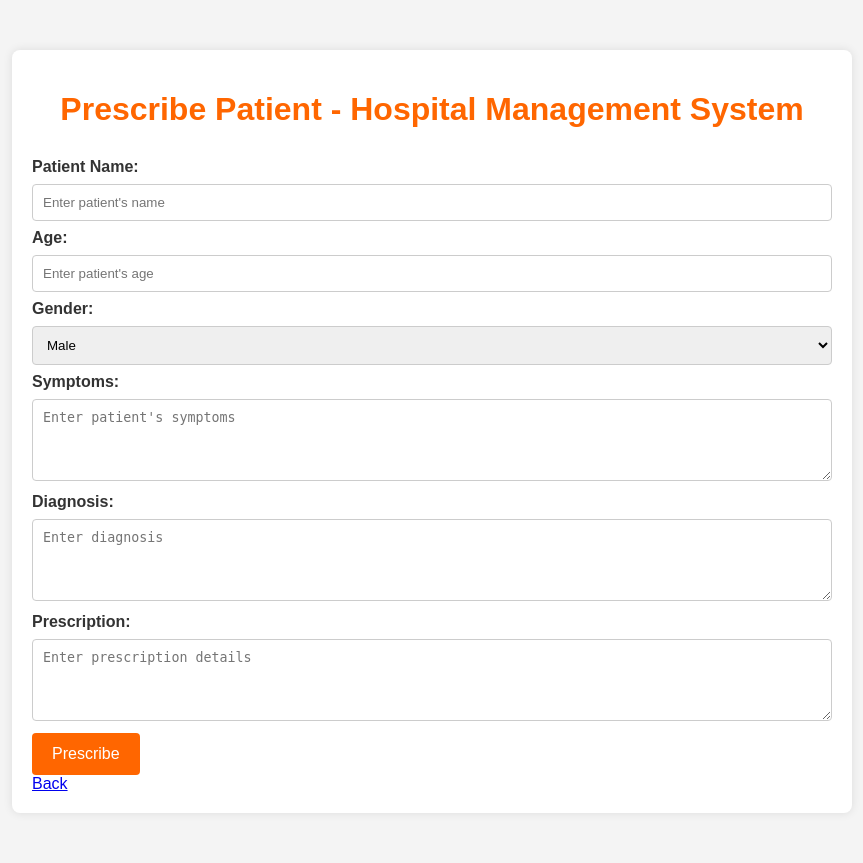
After one commit to Tama-Shil/SQA-Project_HospitalManagement, a Django app: page /prescription/ in a window 1280 px wide. The commit adds this page. Shown: the whole page, without its empty margins (208-1071 px from the left). Run offline with Django 5.2, Linux system fonts and the light colour scheme.

Commit message:
Implemented Prescribe Patient module

```diff
--- a/HospitalManagement/HospitalManagement/urls.py
+++ b/HospitalManagement/HospitalManagement/urls.py
@@ -5,5 +5,6 @@ from . import views
 
 urlpatterns = [
     path('admin/', admin.site.urls),
-    path('',views.home, name='home')
+    path('',views.home, name='home'),
+    path('prescription/', include('PrescribePatient.urls')),
 ]
--- a/HospitalManagement/PrescribePatient/urls.py
+++ b/HospitalManagement/PrescribePatient/urls.py
@@ -4,5 +4,5 @@ from django.urls import path,include
 from . import views
 
 urlpatterns = [
-
+    path('',views.prescribePatient,name='prescribePatient')
 ]
--- a/HospitalManagement/PrescribePatient/views.py
+++ b/HospitalManagement/PrescribePatient/views.py
@@ -1,3 +1,29 @@
 from django.shortcuts import render
+from django.http import HttpResponse
+from reportlab.pdfgen import canvas
 
-# Create your views here.
+def prescribePatient(request):
+    if request.method == 'POST':
+        # Get form data
+        patient_name = request.POST.get('patientName', '')
+        age = request.POST.get('age', '')
+        gender = request.POST.get('gender', '')
+        symptoms = request.POST.get('symptoms', '')
+        diagnosis = request.POST.get('diagnosis', '')
+        prescription = request.POST.get('prescription', '')
+
+        # Generate PDF content using reportlab
+        response = HttpResponse(content_type='application/pdf')
+        response['Content-Disposition'] = 'attachment; filename="prescription.pdf"'
+        p = canvas.Canvas(response)
+        p.setFont("Helvetica", 12)
+        p.drawString(100, 800, "Patient Name: " + patient_name)
+        p.drawString(100, 780, "Age: " + age)
+        p.drawString(100, 760, "Gender: " + gender)
+        p.drawString(100, 740, "Symptoms: " + symptoms)
+        p.drawString(100, 720, "Diagnosis: " + diagnosis)
+        p.drawString(100, 700, "Prescription: " + prescription)
+        p.save()
+        return response
+    else:
+        return render(request, 'PrescribePatient/prescription_form.html')
--- /dev/null
+++ b/HospitalManagement/templates/PrescribePatient/prescription_form.html
@@ -0,0 +1,107 @@
+<!DOCTYPE html>
+<html lang="en">
+<head>
+    <meta charset="UTF-8">
+    <meta name="viewport" content="width=device-width, initial-scale=1.0">
+    <title>Prescribe Patient - Hospital Management System</title>
+    <style>
+        body {
+            font-family: Arial, sans-serif;
+            background-color: #f4f4f4;
+            margin: 0;
+            padding: 0;
+        }
+        .container {
+            max-width: 800px;
+            margin: 50px auto;
+            background-color: #fff;
+            padding: 20px;
+            border-radius: 8px;
+            box-shadow: 0 0 10px rgba(0,0,0,0.1);
+        }
+        h1 {
+            color: #f60;
+            text-align: center;
+        }
+        form {
+            margin-top: 30px;
+        }
+        label {
+            font-weight: bold;
+            color: #333;
+        }
+        input[type="text"], input[type="number"], textarea, select {
+            width: 100%;
+            padding: 10px;
+            margin: 8px 0;
+            border: 1px solid #ccc;
+            border-radius: 4px;
+            box-sizing: border-box;
+        }
+        input[type="submit"], input[type="button"] {
+            background-color: #f60;
+            color: #fff;
+            padding: 12px 20px;
+            border: none;
+            border-radius: 4px;
+            cursor: pointer;
+            font-size: 16px;
+        }
+        input[type="submit"]:hover, input[type="button"]:hover {
+            background-color: #e65100;
+        }
+        .success-msg {
+            display: none;
+            background-color: #dff0d8;
+            color: #3c763d;
+            border: 1px solid #d6e9c6;
+            padding: 15px;
+            margin-top: 20px;
+            border-radius: 4px;
+        }
+    </style>
+</head>
+<body>
+    <div class="container">
+        <h1>Prescribe Patient - Hospital Management System</h1>
+        <form id="prescribeForm" method="POST" action="{% url 'prescribePatient' %}">
+            <label for="patientName">Patient Name:</label>
+            <input type="text" id="patientName" name="patientName" placeholder="Enter patient's name" required>
+
+            <label for="age">Age:</label>
+            <input type="number" id="age" name="age" placeholder="Enter patient's age" required>
+
+            <label for="gender">Gender:</label>
+            <select id="gender" name="gender" required>
+                <option value="male">Male</option>
+                <option value="female">Female</option>
+                <option value="other">Other</option>
+            </select>
+
+            <label for="symptoms">Symptoms:</label>
+            <textarea id="symptoms" name="symptoms" rows="4" placeholder="Enter patient's symptoms"></textarea>
+
+            <label for="diagnosis">Diagnosis:</label>
+            <textarea id="diagnosis" name="diagnosis" rows="4" placeholder="Enter diagnosis"></textarea>
+
+            <label for="prescription">Prescription:</label>
+            <textarea id="prescription" name="prescription" rows="4" placeholder="Enter prescription details"></textarea>
+
+            <input type="submit" value="Prescribe">
+        </form>
+
+        <div class="success-msg" id="successMessage">Prescription successfully added!</div>
+        <a href="{% url 'home' %}" onclick="history.back(); return false;" class="back-button">Back</a>
+    </div>
+
+    <script>
+        document.getElementById("prescribeForm").addEventListener("submit", function(event) {
+            event.preventDefault(); // Prevent form submission
+            document.getElementById("successMessage").style.display = "block"; // Show success message
+            setTimeout(function() {
+                document.getElementById("successMessage").style.display = "none"; // Hide success message after 3 seconds
+            }, 3000);
+        });
+    </script>
+</body>
+</html>
```
Also changed, not shown: HospitalManagement/templates/homepage.html (+14 -1 lines).
